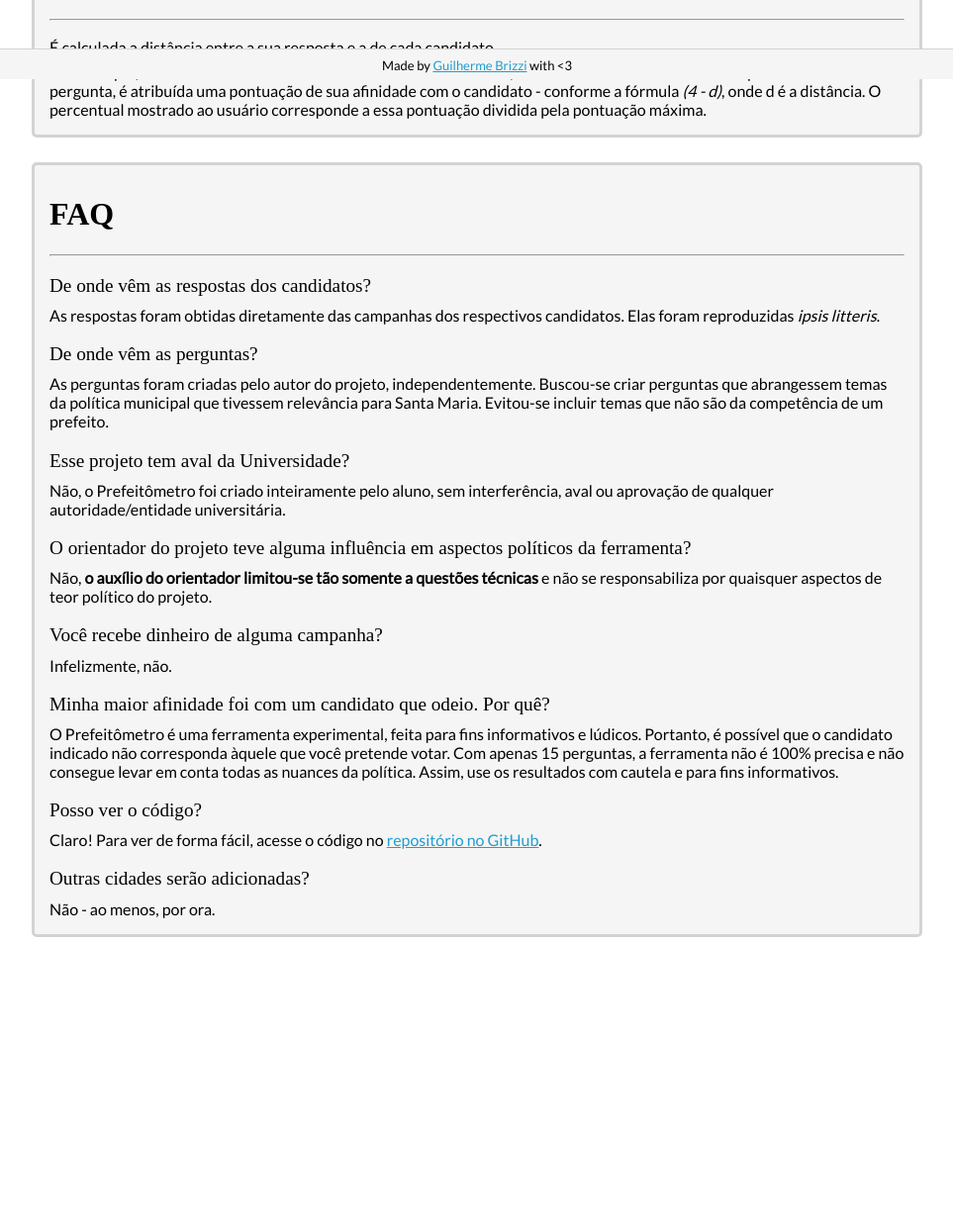
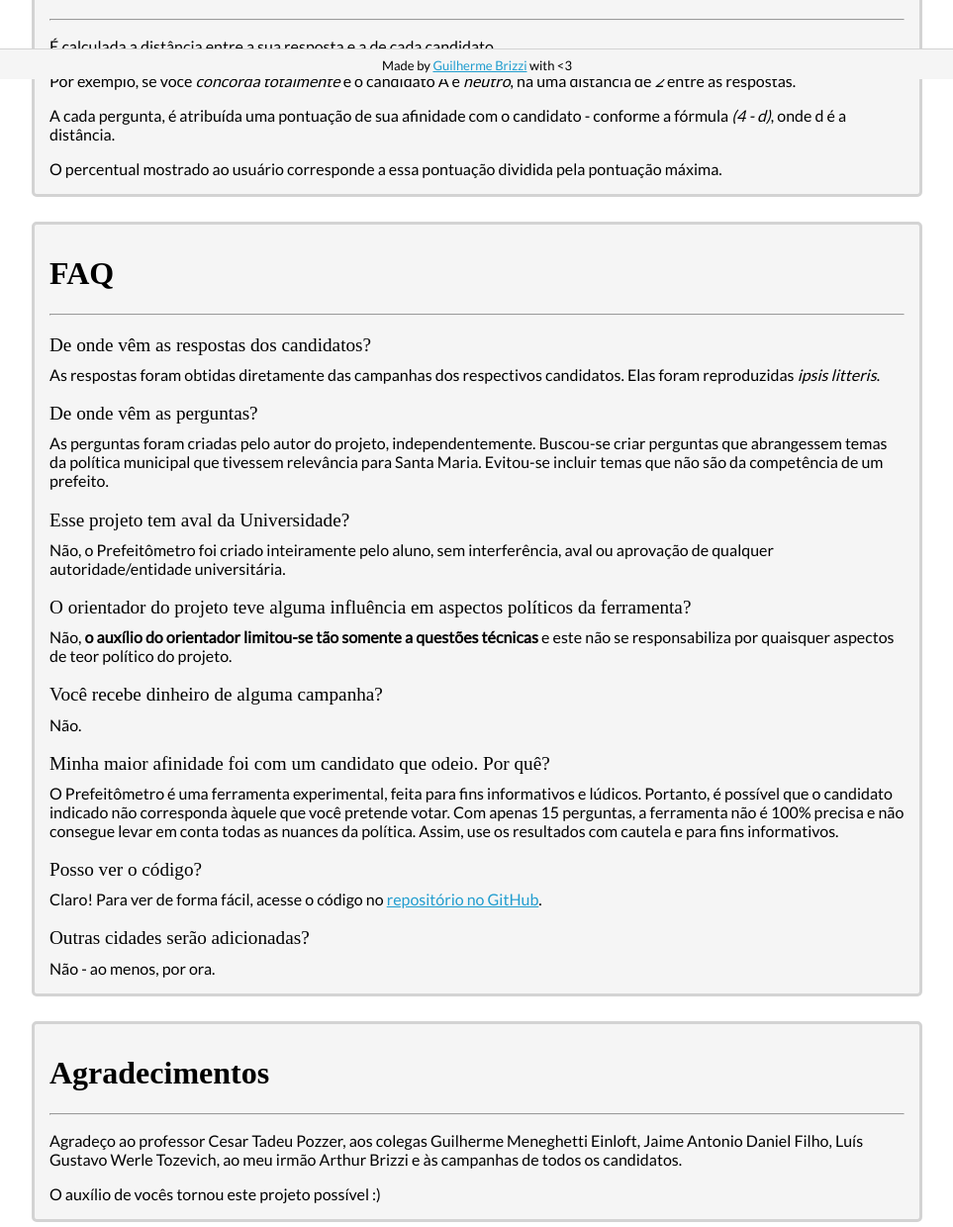
Before and after one commit to brizzigui/prefeitometro, a plain HTML site: page about.html in a window 1280 px wide. Shown: the part 720-1960 px from the top of the page at 99% size, without its empty margins (158-1121 px from the left). Before the commit the page ends 1747 px from the top, so only its background shows below. Drawn offline with Linux system fonts and the light colour scheme; a web font is replaced by a local one.

Commit message:
improvements to info text

```diff
--- a/about.html
+++ b/about.html
@@ -63,16 +63,23 @@
                 </h1>
 
                 <hr>
-                <br>
 
-                <p class="question_answer">
+                <p>
                     É calculada a distância entre a sua resposta e a de cada candidato.
                 </p>
-                <p class="question_answer">
+
+                <p>
                     Por exemplo, se você <i>concorda totalmente</i> e o candidato A é <i>neutro</i>, há uma distância de <i>2</i> entre as respostas.
+                </p>
+
+                <p>
                     A cada pergunta, é atribuída uma pontuação de sua afinidade com o candidato - conforme a fórmula <i>(4 - d)</i>, onde d é a distância.
+                </p>
+
+                <p>
                     O percentual mostrado ao usuário corresponde a essa pontuação dividida pela pontuação máxima.
                 </p>
+
             </div>
 
             <div class="question_box">
@@ -107,14 +114,14 @@
                     O orientador do projeto teve alguma influência em aspectos políticos da ferramenta?
                 </p>
                 <p class="question_answer">
-                    Não, <b>o auxílio do orientador limitou-se tão somente a questões técnicas</b> e não se responsabiliza por quaisquer aspectos de teor político do projeto.
+                    Não, <b>o auxílio do orientador limitou-se tão somente a questões técnicas</b> e este não se responsabiliza por quaisquer aspectos de teor político do projeto.
                 </p>
 
                 <p class="question_text">
                     Você recebe dinheiro de alguma campanha?
                 </p>
                 <p class="question_answer">
-                    Infelizmente, não.
+                    Não.
                 </p>
 
                 <p class="question_text">
@@ -138,6 +145,22 @@
                     Não - ao menos, por ora.
                 </p>
             </div>
+
+            <div class="question_box">
+                <h1 style="font-family: 'Zilla Slab', serif;">
+                    Agradecimentos
+                </h1>
+
+                <hr>
+
+                <p>
+                    Agradeço ao professor Cesar Tadeu Pozzer, aos colegas Guilherme Meneghetti Einloft, Jaime Antonio Daniel Filho, Luís Gustavo Werle Tozevich, ao meu irmão Arthur Brizzi e às campanhas de todos os candidatos.
+                </p>
+
+                <p>
+                    O auxílio de vocês tornou este projeto possível :)
+                </p>
+            </div>
         </div>
 
         <footer class="footer">
```
Also changed, not shown: script.js (+3 -4 lines), test.html (+2 -1 lines).
